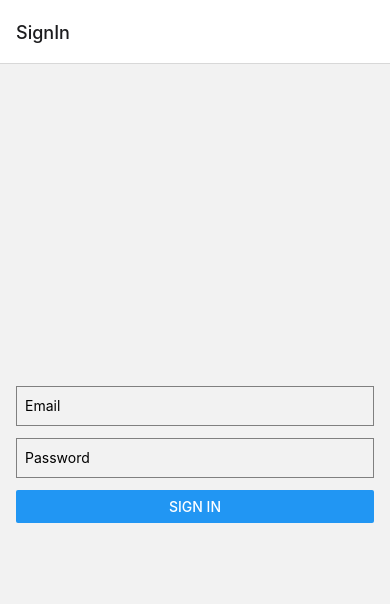
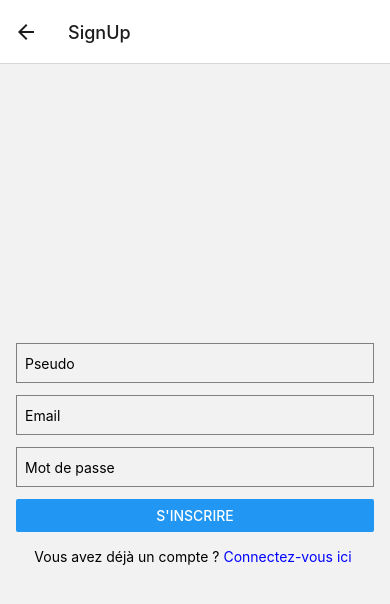
Before and after one commit to GLANEUX/pattbol_app, a React Native app: screen /SignUp in a window 390 px wide. Before the commit this address had no page. Shown: the top 604 px of the page. Built offline with nearby package versions, Linux system fonts and the light colour scheme.

Commit message:
Sign In good

```diff
--- a/App.js
+++ b/App.js
@@ -1,9 +1,9 @@
-// File: App.js
 import React, { useContext } from 'react';
 import { NavigationContainer } from '@react-navigation/native';
 import { createStackNavigator } from '@react-navigation/stack';
 import { AuthProvider, AuthContext } from './components/AuthContext';
 import SignInScreen from './components/SignInScreen';
+import SignUpScreen from './components/SignUpScreen';
 import HomeScreen from './components/HomeScreen';
 import { ActivityIndicator, View } from 'react-native';
 
@@ -24,7 +24,10 @@ const AppNavigator = () => {
     <NavigationContainer>
       <Stack.Navigator>
         {state.userToken == null ? (
-          <Stack.Screen name="SignIn" component={SignInScreen} />
+          <>
+            <Stack.Screen name="SignIn" component={SignInScreen} />
+            <Stack.Screen name="SignUp" component={SignUpScreen} />
+          </>
         ) : (
           <Stack.Screen name="Home" component={HomeScreen} />
         )}
--- a/components/HomeScreen.js
+++ b/components/HomeScreen.js
@@ -1,5 +1,4 @@
 // File:  ./components/HomeScreen.js
-
 import React, { useEffect, useState } from 'react';
 import { View, Text, Button, StyleSheet, FlatList, Alert } from 'react-native';
 import { AuthContext } from './AuthContext';
--- a/components/SignInScreen.js
+++ b/components/SignInScreen.js
@@ -1,12 +1,14 @@
 // File:  ./components/SignInScreen.js
 import React from 'react';
-import { View, TextInput, Button, StyleSheet } from 'react-native';
+import { View, TextInput, Button, StyleSheet, Text } from 'react-native';
 import { AuthContext } from './AuthContext';
+import { useNavigation } from '@react-navigation/native';
 
 const SignInScreen = () => {
   const [email, setEmail] = React.useState('');
   const [password, setPassword] = React.useState('');
   const { authContext } = React.useContext(AuthContext);
+  const navigation = useNavigation();
 
   return (
     <View style={styles.container}>
@@ -17,13 +19,17 @@ const SignInScreen = () => {
         style={styles.input}
       />
       <TextInput
-        placeholder="Password"
+        placeholder="Mot de passe"
         value={password}
         onChangeText={setPassword}
         secureTextEntry
         style={styles.input}
       />
-      <Button title="Sign in" onPress={() => authContext.signIn({ email, password })} />
+      <Button title="Se connecter" onPress={() => authContext.signIn({ email, password })} />
+      <Text style={styles.text}>
+        Vous n'avez pas de compte ?
+        <Text style={{ color: 'blue' }} onPress={() => navigation.navigate('SignUp')}> Inscrivez-vous ici </Text>
+      </Text>
     </View>
   );
 };
@@ -41,6 +47,10 @@ const styles = StyleSheet.create({
     marginBottom: 12,
     paddingLeft: 8,
   },
+  text: {
+    marginTop: 16,
+    textAlign: 'center',
+  },
 });
 
 export default SignInScreen;
--- /dev/null
+++ b/components/SignUpScreen.js
@@ -0,0 +1,85 @@
+// File:  ./components/SignUpScreen.js
+import React from 'react';
+import { View, TextInput, Button, StyleSheet, Text, Alert } from 'react-native';
+import { AuthContext } from './AuthContext';
+import { useNavigation } from '@react-navigation/native';
+
+const SignUpScreen = () => {
+  const [username, setUsername] = React.useState('');
+  const [email, setEmail] = React.useState('');
+  const [password, setPassword] = React.useState('');
+  const { authContext } = React.useContext(AuthContext);
+  const navigation = useNavigation();
+
+  const handleSignUp = async () => {
+    try {
+      // Remplacez cette URL par l'URL de votre API d'inscription
+      const response = await fetch("https://api.pattbol.fr/users/signup", {
+        method: "POST",
+        headers: { "Content-Type": "application/json" },
+        body: JSON.stringify({ username, email, password }),
+      });
+
+      if (response.ok) {
+        Alert.alert('Inscription réussie', 'Vous êtes maintenant inscrit', [
+          { text: 'OK', onPress: () => navigation.navigate('SignIn') }
+        ]);
+      } else {
+        const errorResult = await response.json();
+        Alert.alert('Échec de l\'inscription', errorResult.error);
+      }
+    } catch (error) {
+      Alert.alert('Échec de l\'inscription', 'Une erreur est survenue. Veuillez réessayer.');
+    }
+  };
+
+  return (
+    <View style={styles.container}>
+      <TextInput
+        placeholder="Pseudo"
+        value={username}
+        onChangeText={setUsername}
+        style={styles.input}
+      />
+      <TextInput
+        placeholder="Email"
+        value={email}
+        onChangeText={setEmail}
+        style={styles.input}
+      />
+      <TextInput
+        placeholder="Mot de passe"
+        value={password}
+        onChangeText={setPassword}
+        secureTextEntry
+        style={styles.input}
+      />
+      <Button title="S'inscrire" onPress={handleSignUp} />
+      <Text style={styles.text}>
+        Vous avez déjà un compte ?
+        <Text style={{ color: 'blue' }} onPress={() => navigation.navigate('SignIn')}> Connectez-vous ici </Text>
+      </Text>
+    </View>
+  );
+};
+
+const styles = StyleSheet.create({
+  container: {
+    flex: 1,
+    justifyContent: 'center',
+    padding: 16,
+  },
+  input: {
+    height: 40,
+    borderColor: 'gray',
+    borderWidth: 1,
+    marginBottom: 12,
+    paddingLeft: 8,
+  },
+  text: {
+    marginTop: 16,
+    textAlign: 'center',
+  },
+});
+
+export default SignUpScreen;
```
